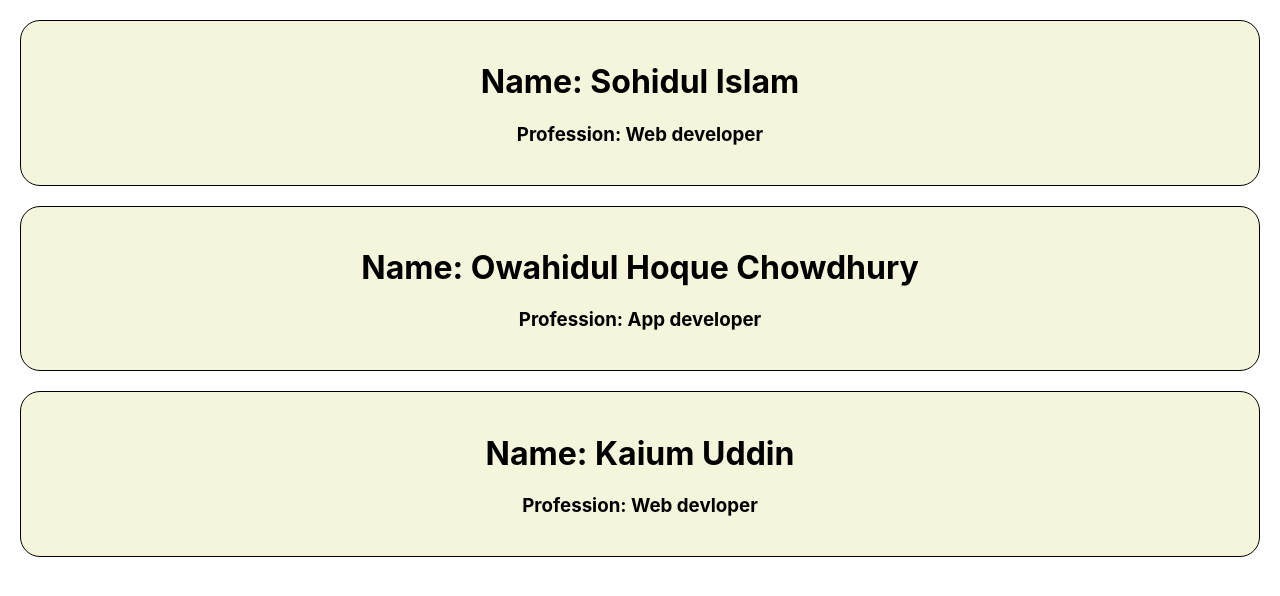
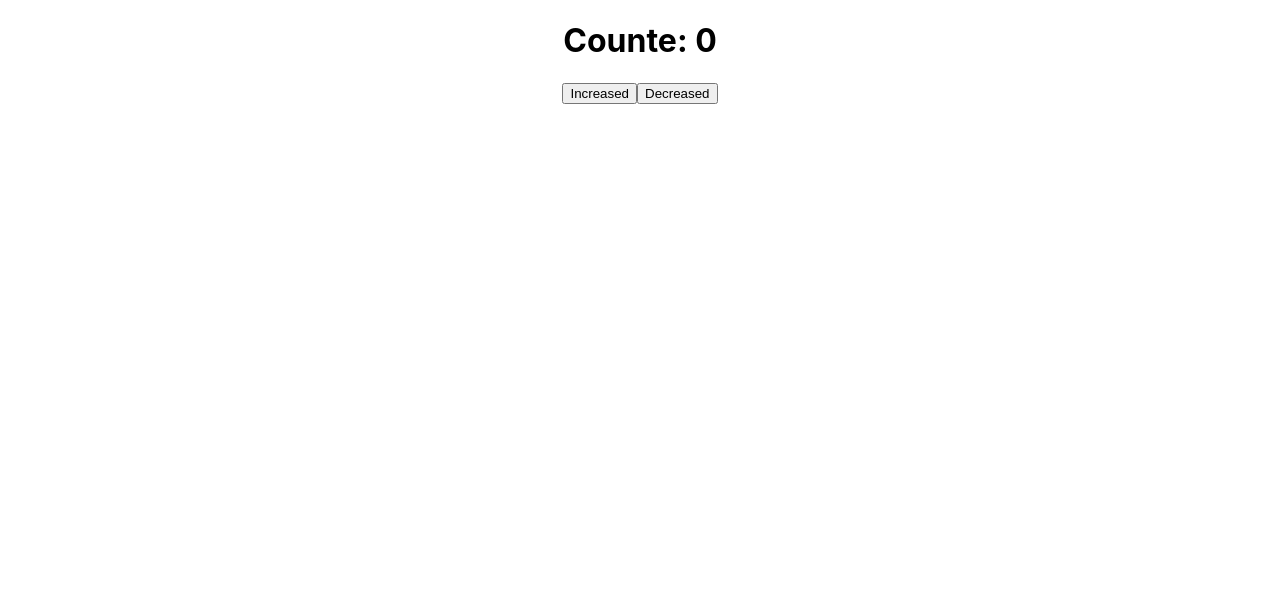
Before and after one commit to Sohidul-Islam/reactpractice, a React (Create React App) app: page / in a window 1280 px wide. Shown: the top 596 px of the page. Built offline with nearby package versions, Linux system fonts and the light colour scheme.

Commit message:
useState

```diff
--- a/src/App.js
+++ b/src/App.js
@@ -1,41 +1,42 @@
 import logo from './logo.svg';
 import './App.css';
+import { useState } from "react"
 
 function App() {
 
   return (
     <div className="App">
-      <Person name="Sohidul Islam" profession="Web developer" ></Person>
-      <Person name="Owahidul Hoque Chowdhury" profession="App developer"></Person>
-      <Person name="Kaium Uddin" profession="Web devloper"></Person>
+      <Counter><h1>hello</h1></Counter>
     </div >
   );
 }
 
-function Person(props) {
-  // const personStyle = {
-  //   backgroundColor: "beige",
-  //   color: "black",
-  //   margin: "20px",
-  //   padding: "20px",
-  //   borderRadius: "20px",
-  //   border: "1px solid black",
-  // }
+
+function Counter() {
+  const [counter, setCounter] = useState(0);
+  //counter as a variable
+  //setCounter as function that change the state variable.
+  const incrementCounter = () => {
+    //  method 1
+    // setCounter(counter + 1)
+    const newCounter = counter + 1;
+    // method 2
+    setCounter(newCounter)
+  }
+  const decrementCounter = () => {
+    setCounter(counter - 1)
+  }
   return (
-    // <div className="person-box"> adding className as person box
-    // <div style={personStyle}> adding style object
-    // <div style={{write style here}}>
-    <div style={{
-      backgroundColor: "beige",
-      color: "black",
-      margin: "20px",
-      padding: "20px",
-      borderRadius: "20px",
-      border: "1px solid black",
-    }}>
-      <h1>Name: {props.name}</h1>
-      <h3>Profession: {props.profession}</h3>
+    <div>
+      <h1>Counte: {counter}</h1>
+      {/* method 1 */}
+      {/* <button onClick={incrementCounter}>Increased</button> */}
+      {/* method 2 */}
+      <button onClick={() => {
+        setCounter(counter - 1)
+      }}>Increased</button>
+      <button onClick={decrementCounter}>Decreased</button>
     </div>
-  );
+  )
 }
 export default App;
```
